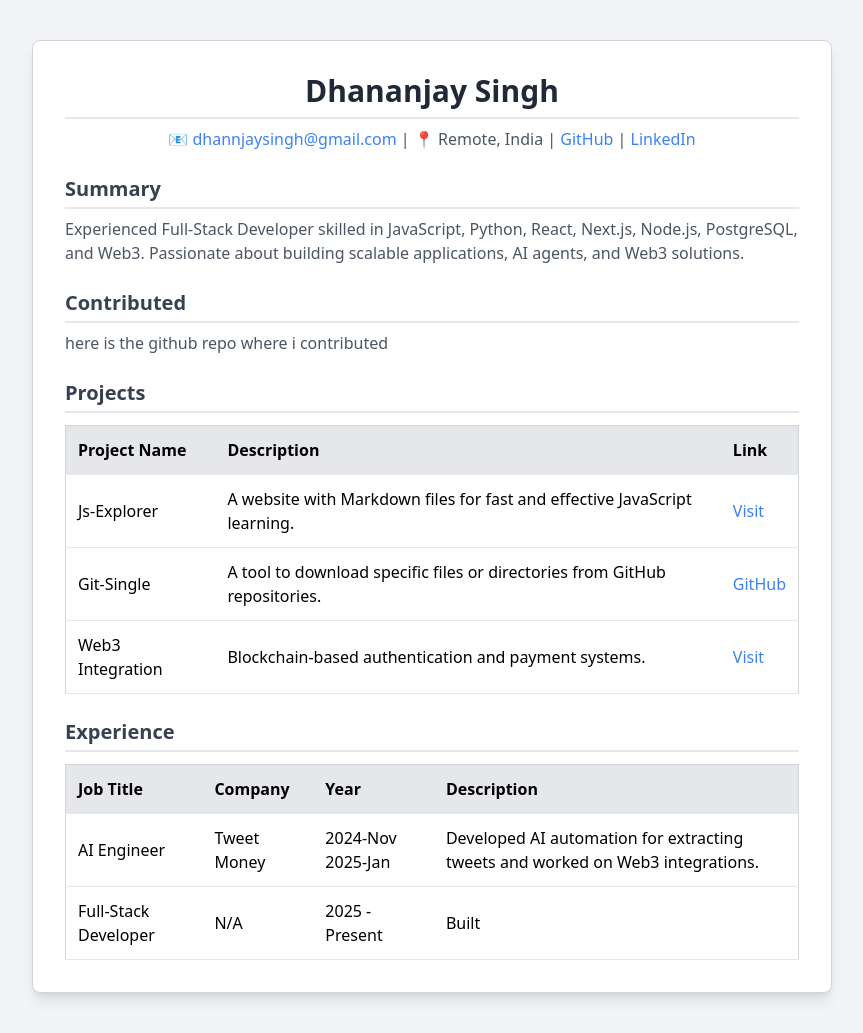
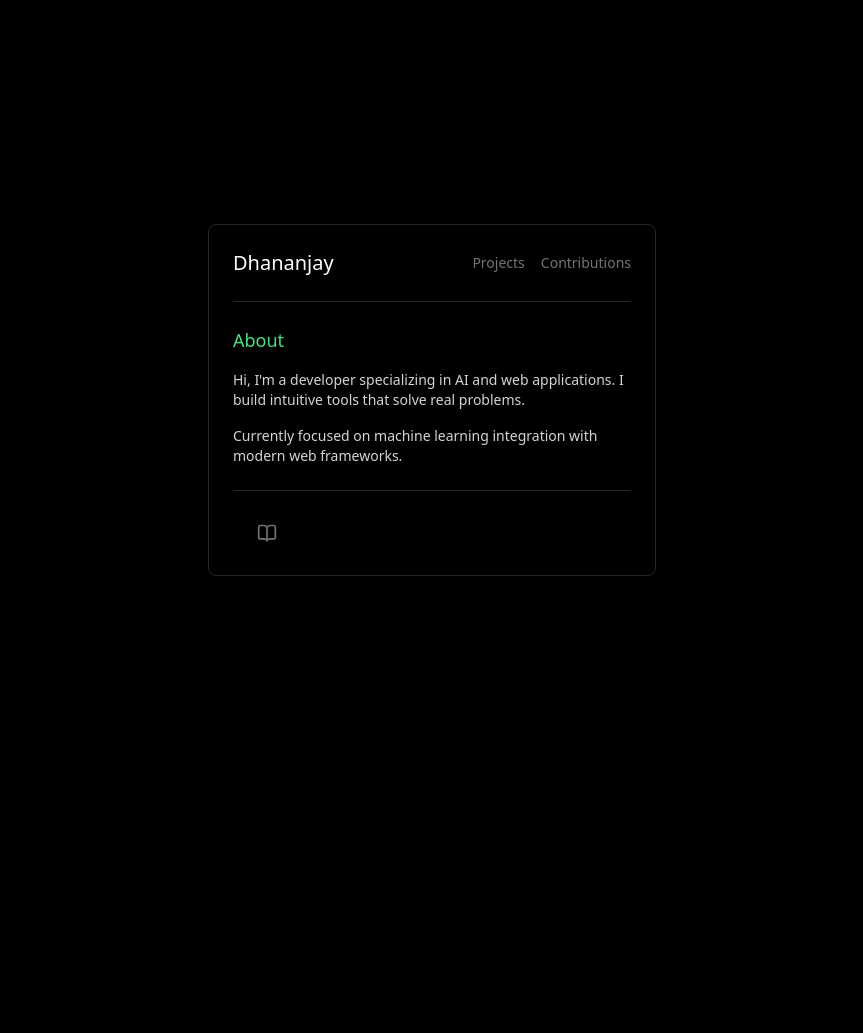
Before and after one commit to dha-aa/dha-aa.github.io, a plain HTML site: page index.html in a window 1280 px wide. Shown: the whole page, without its empty margins (208-1071 px from the left). After the commit the page ends 800 px from the top, so only its background shows below. Drawn offline with nearby package versions, Linux system fonts and the light colour scheme.

Commit message:
Update index.html

```diff
--- a/index.html
+++ b/index.html
@@ -1,88 +1,136 @@
 <!DOCTYPE html>
 <html lang="en">
 <head>
-  <meta charset="UTF-8">
-  <meta name="viewport" content="width=device-width, initial-scale=1.0">
-  <title>Dhananjay Singh - Developer Resume</title>
-  <script src="https://cdnjs.cloudflare.com/ajax/libs/jspdf/2.5.1/jspdf.umd.min.js"></script>
-  <script src="https://cdnjs.cloudflare.com/ajax/libs/html2canvas/1.4.1/html2canvas.min.js"></script>
+  <meta charset="UTF-8" />
+  <meta name="viewport" content="width=device-width, initial-scale=1.0" />
+  <title>Dhananjay</title>
+  <script src="https://unpkg.com/lucide@latest"></script>
   <script src="https://cdn.tailwindcss.com"></script>
 </head>
-<body class="bg-gray-100 flex justify-center p-10">
-  <div class="bg-white w-[800px] p-8 rounded-lg shadow-lg border border-gray-300">
-    <header class="text-center">
-      <h1 class="text-3xl font-bold text-gray-800 border-b-2 pb-2">Dhananjay Singh</h1>
-      <p class="mt-2 text-gray-600">
-        📧 <a href="mailto:dhannjaysingh@gmail.com" class="text-blue-500 font-medium">dhannjaysingh@gmail.com</a> |
-        📍 Remote, India |
-        <a href="https://github.com/dha-aa" class="text-blue-500 font-medium">GitHub</a> |
-        <a href="https://linkedin.com/dhananjaydiwan" class="text-blue-500 font-medium">LinkedIn</a>
+<body class="bg-black text-white min-h-screen flex items-center justify-center">
+
+  <div class="w-full max-w-md space-y-6 p-6 border border-neutral-800 rounded-lg">
+    <!-- Header -->
+    <div class="flex justify-between items-center">
+      <h1 class="text-xl font-medium">Dhananjay</h1>
+      <div class="flex space-x-4 text-sm">
+        <button id="projectsBtn" class="text-neutral-500 hover:text-green-300 transition-colors">Projects</button>
+        <button id="contributeBtn" class="text-neutral-500 hover:text-green-300 transition-colors">Contributions</button>
+      </div>
+    </div>
+
+    <div class="h-px bg-neutral-800"></div>
+
+    <!-- Content -->
+    <div id="content" class="min-h-32 space-y-4">
+      <h2 class="text-green-400 font-medium text-lg">About</h2>
+      <p class="text-sm text-neutral-300">
+        Hi, I'm a developer specializing in AI and web applications. I build intuitive tools that solve real problems.
       </p>
-    </header>
+      <p class="text-sm text-neutral-300">
+        Currently focused on machine learning integration with modern web frameworks.
+      </p>
+    </div>
 
-    <section class="mt-6">
-      <h2 class="text-xl font-semibold text-gray-700 border-b-2 pb-1">Summary</h2>
-      <p class="mt-2 text-gray-600">Experienced Full-Stack Developer skilled in JavaScript, Python, React, Next.js, Node.js, PostgreSQL, and Web3. Passionate about building scalable applications, AI agents, and Web3 solutions.</p>
-    </section>
+    <div class="h-px my-4 bg-neutral-800"></div>
 
-    <section class="mt-6">
-      <h2 class="text-xl font-semibold text-gray-700 border-b-2 pb-1">Contributed</h2>
-      <p class="mt-2 text-gray-600">here is the github repo where i contributed</p>
-    </section>
+    <!-- Social Links -->
+    <div class="flex items-center">
+      <a href="https://github.com/dha-aa" target="_blank" class="p-2 text-neutral-500 hover:text-blue-400 transition-colors" aria-label="GitHub">
+        <i data-lucide="github" class="w-5 h-5"></i>
+      </a>
+      <a href="#" target="_blank" class="p-2 text-neutral-500 hover:text-blue-400 transition-colors" aria-label="Blog">
+        <i data-lucide="book-open" class="w-5 h-5"></i>
+      </a>
+      <a href="https://x.com/dhaannjay" target="_blank" class="p-2 text-neutral-500 hover:text-blue-400 transition-colors" aria-label="Twitter/X">
+        <i data-lucide="twitter" class="w-5 h-5"></i>
+      </a>
+    </div>
+  </div>
 
-    <section class="mt-6">
-      <h2 class="text-xl font-semibold text-gray-700 border-b-2 pb-1">Projects</h2>
-      <div class="overflow-x-auto mt-3">
-        <table class="w-full text-left border-collapse border border-gray-300 rounded-lg">
-          <thead class="bg-gray-200">
-            <tr>
-              <th class="p-3 border-b">Project Name</th>
-              <th class="p-3 border-b">Description</th>
-              <th class="p-3 border-b">Link</th>
-            </tr>
-          </thead>
-          <tbody>
-            <tr class="hover:bg-gray-100">
-              <td class="p-3 border-b">Js-Explorer</td>
-              <td class="p-3 border-b">A website with Markdown files for fast and effective JavaScript learning.</td>
-              <td class="p-3 border-b"><a href="https://js-journey-explorer.lovable.app/" class="text-blue-500">Visit</a></td>
-            </tr>
-            <tr class="hover:bg-gray-100">
-              <td class="p-3 border-b">Git-Single</td>
-              <td class="p-3 border-b">A tool to download specific files or directories from GitHub repositories.</td>
-              <td class="p-3 border-b"><a href="https://github.com/dha-aa/git-single" class="text-blue-500">GitHub</a></td>
-            </tr>
-            <tr class="hover:bg-gray-100">
-              <td class="p-3 border-b">Web3 Integration</td>
-              <td class="p-3 border-b">Blockchain-based authentication and payment systems.</td>
-              <td class="p-3 border-b"><a href="https://web3-auth.com" class="text-blue-500">Visit</a></td>
-            </tr>
-          </tbody>
-        </table>
-      </div>
-    </section>
+  <script>
+    lucide.createIcons();
 
-    <section class="mt-6">
-      <h2 class="text-xl font-semibold text-gray-700 border-b-2 pb-1">Experience</h2>
-      <div class="overflow-x-auto mt-3">
-        <table class="w-full text-left border-collapse border border-gray-300 rounded-lg">
-          <thead class="bg-gray-200">
-            <tr>
-              <th class="p-3 border-b">Job Title</th>
-              <th class="p-3 border-b">Company</th>
-              <th class="p-3 border-b">Year</th>
-              <th class="p-3 border-b">Description</th>
-            </tr>
-          </thead>
-          <tbody>
-            <tr class="hover:bg-gray-100">
-              <td class="p-3 border-b">AI Engineer</td>
-              <td class="p-3 border-b">Tweet Money</td>
-              <td class="p-3 border-b">2024-Nov 2025-Jan</td>
-              <td class="p-3 border-b">Developed AI automation for extracting tweets and worked on Web3 integrations.</td>
-            </tr>
-            <tr class="hover:bg-gray-100">
-              <td class="p-3 border-b">Full-Stack Developer</td>
-              <td class="p-3 border-b">N/A</td>
-              <td class="p-3 border-b">2025 - Present</td>
-              <td class="p-3 border-b">Built
+    const projects = [
+      { name: "git-single", tech: "Bash", link: "https://github.com/dha-aa/git-single.git" },
+    ];
+
+    const contributions = [
+      { name: "OpenAI Prompt Collection", org: "OpenAI Community", link: "#" },
+      { name: "Next.js Boilerplate", org: "Vercel", link: "#" },
+    ];
+
+    const contentEl = document.getElementById("content");
+    const projectsBtn = document.getElementById("projectsBtn");
+    const contributeBtn = document.getElementById("contributeBtn");
+
+    let activeTab = null;
+
+    function renderContent(tab) {
+      contentEl.innerHTML = "";
+      let html = "";
+
+      if (tab === "projects") {
+        html += `<h2 class="text-green-400 font-medium text-lg">Projects</h2>`;
+        projects.forEach(project => {
+          html += `
+            <div class="group">
+              <div class="flex items-center justify-between">
+                <h3 class="font-medium text-white">${project.name}</h3>
+                <a href="${project.link}" target="_blank" class="opacity-0 group-hover:opacity-100 transition-opacity text-neutral-500 hover:text-green-400">
+                  <i data-lucide="external-link" class="w-4 h-4"></i>
+                </a>
+              </div>
+              <p class="text-xs text-neutral-500 mt-1">${project.tech}</p>
+            </div>
+          `;
+        });
+      } else if (tab === "contribute") {
+        html += `<h2 class="text-green-400 font-medium text-lg">Contributions</h2>`;
+        contributions.forEach(contrib => {
+          html += `
+            <div class="group">
+              <div class="flex items-center justify-between">
+                <h3 class="font-medium text-white">${contrib.name}</h3>
+                <a href="${contrib.link}" class="opacity-0 group-hover:opacity-100 transition-opacity text-neutral-500 hover:text-green-400">
+                  <i data-lucide="external-link" class="w-4 h-4"></i>
+                </a>
+              </div>
+              <p class="text-xs text-neutral-500 mt-1">${contrib.org}</p>
+            </div>
+          `;
+        });
+      } else {
+        html += `
+          <h2 class="text-green-400 font-medium text-lg">About</h2>
+          <p class="text-sm text-neutral-300">Hi, I'm a developer specializing in AI and web applications. I build intuitive tools that solve real problems.</p>
+          <p class="text-sm text-neutral-300">Currently focused on machine learning integration with modern web frameworks.</p>
+        `;
+      }
+
+      contentEl.innerHTML = html;
+      lucide.createIcons();
+    }
+
+    projectsBtn.addEventListener("click", () => {
+      activeTab = activeTab === "projects" ? null : "projects";
+      renderContent(activeTab);
+      updateTabStyles();
+    });
+
+    contributeBtn.addEventListener("click", () => {
+      activeTab = activeTab === "contribute" ? null : "contribute";
+      renderContent(activeTab);
+      updateTabStyles();
+    });
+
+    function updateTabStyles() {
+      projectsBtn.classList.toggle("text-green-400", activeTab === "projects");
+      projectsBtn.classList.toggle("text-neutral-500", activeTab !== "projects");
+
+      contributeBtn.classList.toggle("text-green-400", activeTab === "contribute");
+      contributeBtn.classList.toggle("text-neutral-500", activeTab !== "contribute");
+    }
+  </script>
+</body>
+</html>
```
